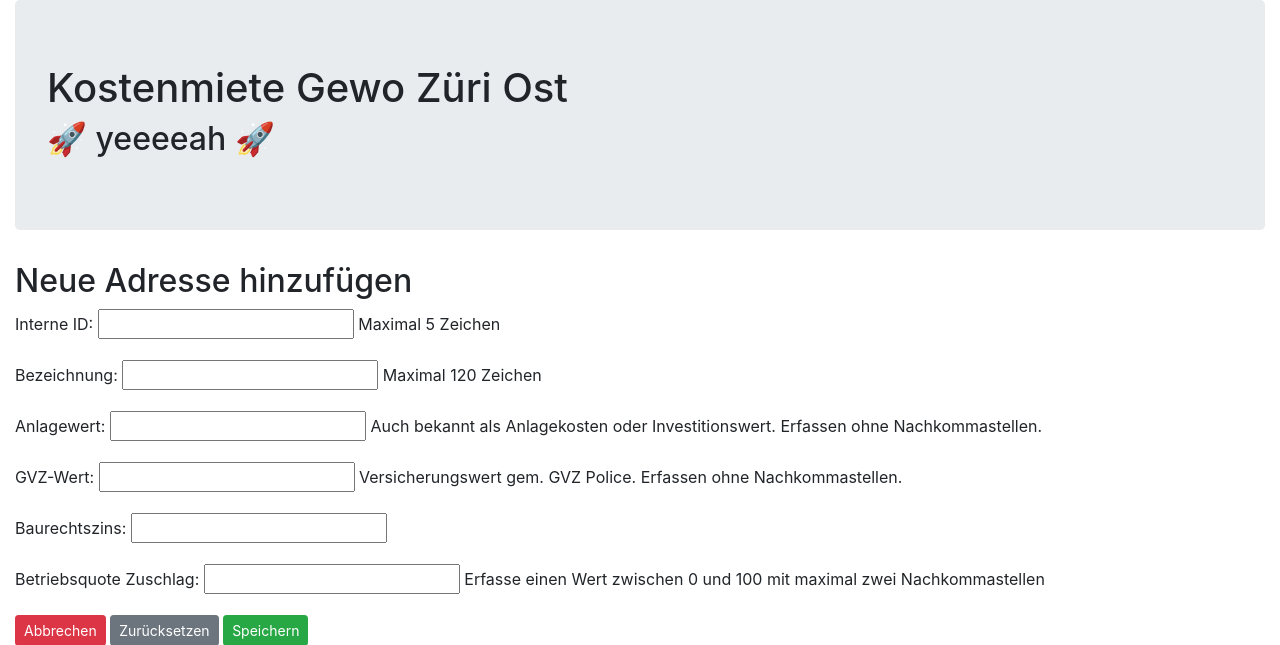
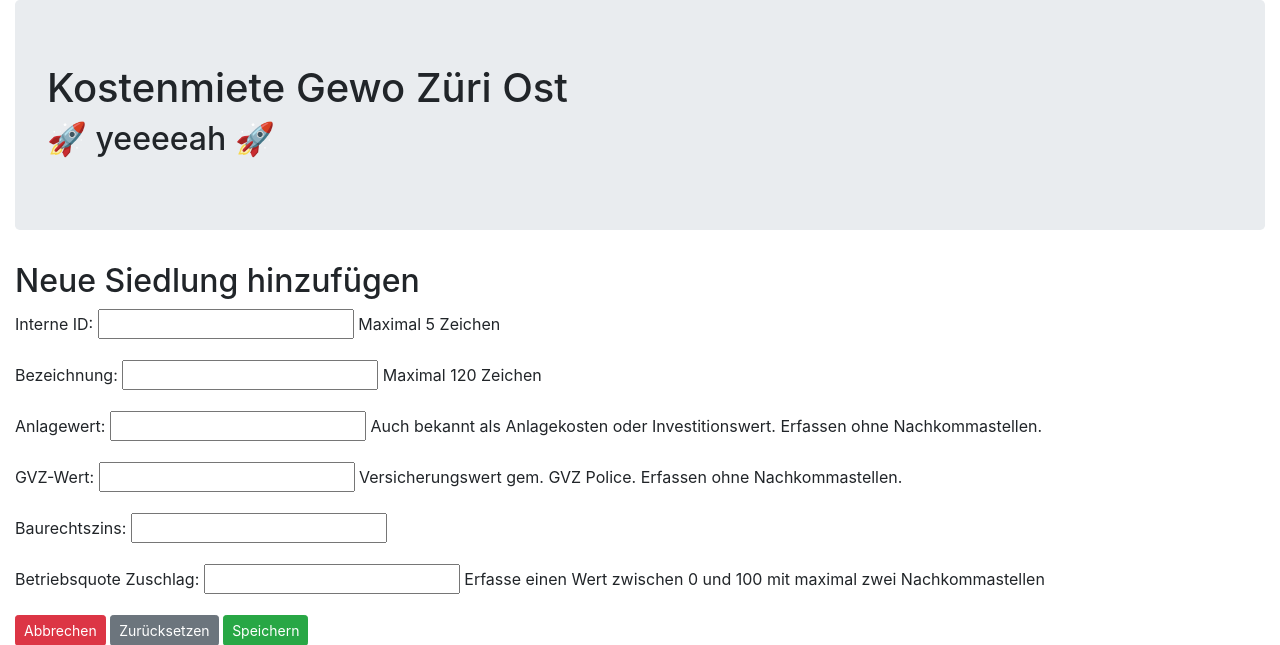
Before and after one commit to Benizzel/kostenmiete_public, a Django app: page /create-siedlung/ in a window 1280 px wide. Shown: the part 56-701 px from the top of the page. Run offline with Django 5.2, Linux system fonts and the light colour scheme; parts of the project's set-up code (start-up, migrations or seed data) failed here and were passed over; some libraries are stand-ins or nearby versions.

Commit message:
💎 Read for Siedlung

```diff
--- a/siedlungsmanager/templates/siedlungsmanager/siedlung_create.html
+++ b/siedlungsmanager/templates/siedlungsmanager/siedlung_create.html
@@ -1,7 +1,7 @@
 {% extends 'base.html' %}
 
 {% block content %}
-<h2>Neue Adresse hinzufügen</h2>
+<h2>Neue Siedlung hinzufügen</h2>
 <form action="" method="post">
 <!--
 csrf_token is against cross-site-request-forgery
--- a/siedlungsmanager/templates/siedlungsmanager/siedlung_home.html
+++ b/siedlungsmanager/templates/siedlungsmanager/siedlung_home.html
@@ -4,7 +4,7 @@
 <h2>Alle Siedlungen</h2>
 <ul>
     {% for siedlung in object_list %}
-    <li><a href="#">{{ siedlung.internal_id }} {{ siedlung.bezeichnung }}</a></li>
+    <li><a href="{% url 'siedlung_detail' siedlung.pk %}">{{ siedlung.internal_id }} {{ siedlung.bezeichnung }}</a></li>
     {% endfor %}
 </ul>
 <a class="btn btn-success btn-sm" href="{% url 'siedlung_create' %}">+ Neue Siedlung hinzufügen</a>
--- a/siedlungsmanager/urls.py
+++ b/siedlungsmanager/urls.py
@@ -1,10 +1,12 @@
 from django.urls import path
 from .views import SiedlungHome
 from .views import SiedlungCreate
+from .views import SiedlungDetail
 
 urlpatterns = [
     # .as_view() because Siedlung_Home is a class
     # name is the name of the url. So we can access the url by name from 0 everywhere
     path('', SiedlungHome.as_view(), name='siedlung_home'),
     path('create-siedlung/', SiedlungCreate.as_view(), name='siedlung_create'),
+    path('<int:pk>/', SiedlungDetail.as_view(), name='siedlung_detail'),
 ]
--- a/siedlungsmanager/views.py
+++ b/siedlungsmanager/views.py
@@ -1,6 +1,6 @@
 from django.shortcuts import render
 from django.urls import reverse_lazy
-from django.views.generic import ListView, CreateView
+from django.views.generic import ListView, CreateView, DetailView
 from .models import Siedlung
 
 
@@ -15,3 +15,8 @@ class SiedlungCreate(CreateView):
     fields = '__all__'
     # in contrast to reverse: reverse_lazy is waiting until db entry is done
     success_url = reverse_lazy('siedlung_home')
+
+
+class SiedlungDetail(DetailView):
+    model = Siedlung
+    template_name = 'siedlungsmanager/siedlung_detail.html'
```
Also changed, not shown: siedlungsmanager/templates/siedlungsmanager/siedlung_detail.html (added, +14 -0 lines).
